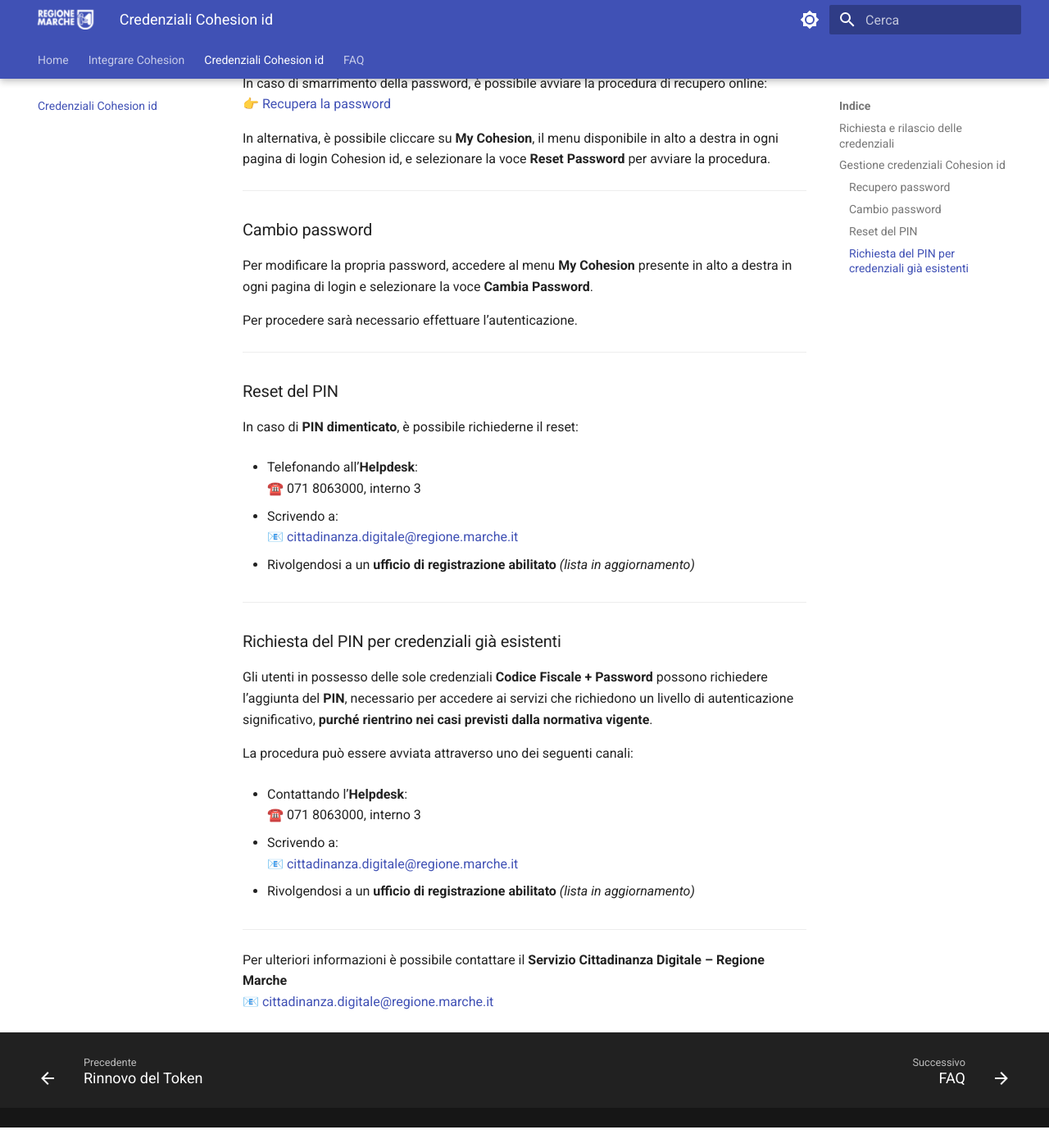
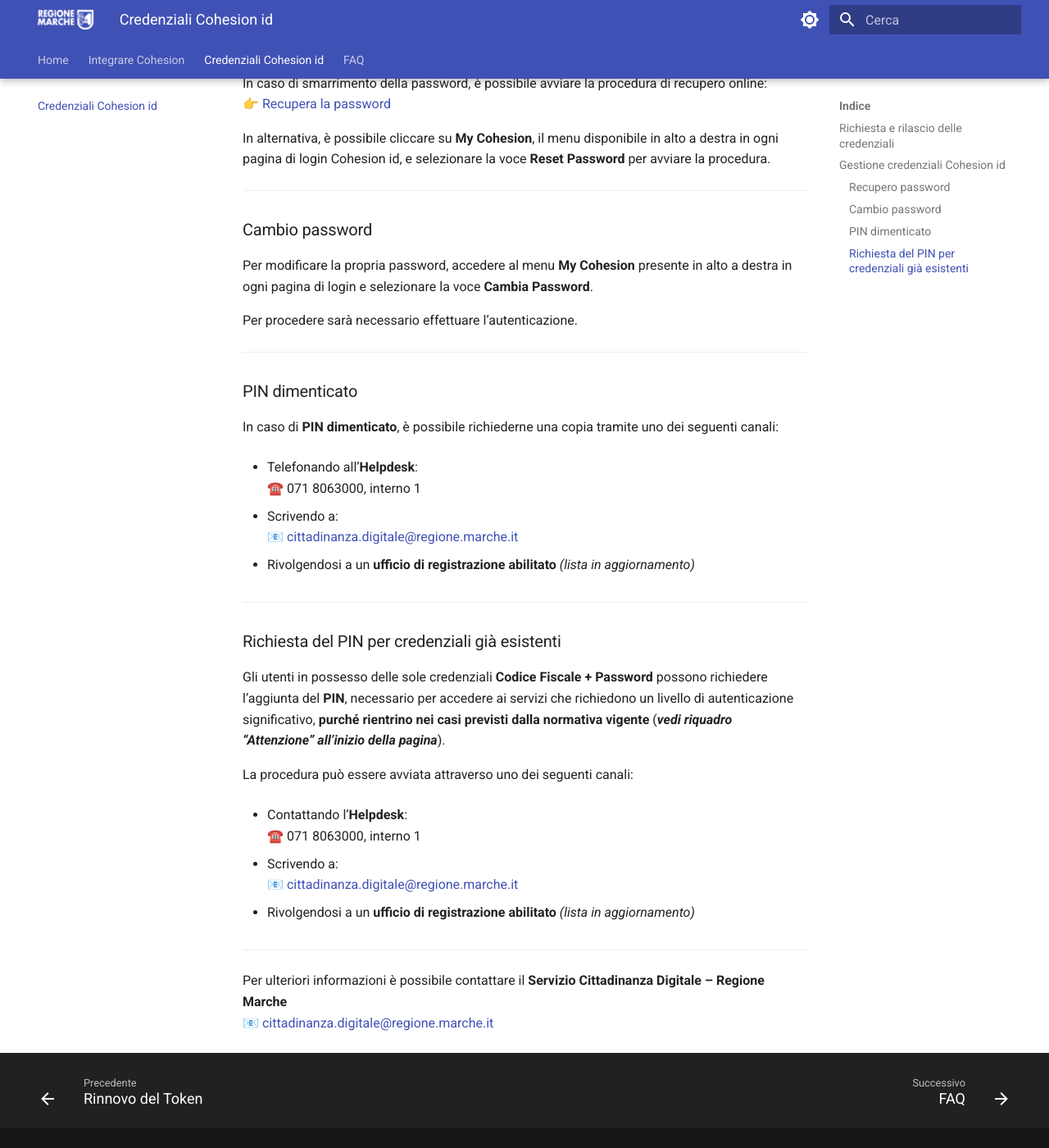
Before and after one commit to regione-marche/CohesionID-Docs, an MkDocs documentation site: the page built from docs/Richiesta-Credenziali-Cohesion.md, in a window 1280 px wide and 1400 px high, scrolled down 971 px. Shown: the whole window at 82% size. Built offline with MkDocs 1.6.1 and Material for MkDocs 9.7.7, drawn with Linux system fonts in a browser that asks for light colours; before the commit the page ends 2346 px from its top, so only the background shows below that.

Commit message:
Update Richiesta-Credenziali-Cohesion.md
Modifica flusso PIN

```diff
--- a/docs/Richiesta-Credenziali-Cohesion.md
+++ b/docs/Richiesta-Credenziali-Cohesion.md
@@ -44,12 +44,12 @@
 
 ---
 
-### Reset del PIN
+### PIN dimenticato
 
-In caso di **PIN dimenticato**, è possibile richiederne il reset:
+In caso di **PIN dimenticato**, è possibile richiederne una copia tramite uno dei seguenti canali:
 
 - Telefonando all’**Helpdesk**:
-  ☎️ 071 8063000, interno 3
+  ☎️ 071 8063000, interno 1
 
 - Scrivendo a:
   📧 [cittadinanza.digitale@regione.marche.it](mailto:cittadinanza.digitale@regione.marche.it)
@@ -60,12 +60,12 @@
 
 ### Richiesta del PIN per credenziali già esistenti
 
-Gli utenti in possesso delle sole credenziali **Codice Fiscale + Password** possono richiedere l’aggiunta del **PIN**, necessario per accedere ai servizi che richiedono un livello di autenticazione significativo, **purché rientrino nei casi previsti dalla normativa vigente**.
+Gli utenti in possesso delle sole credenziali **Codice Fiscale + Password** possono richiedere l’aggiunta del **PIN**, necessario per accedere ai servizi che richiedono un livello di autenticazione significativo, **purché rientrino nei casi previsti dalla normativa vigente** (***vedi riquadro “Attenzione” all’inizio della pagina***).
 
 La procedura può essere avviata attraverso uno dei seguenti canali:
 
 - Contattando l’**Helpdesk**:
-  ☎️ 071 8063000, interno 3
+  ☎️ 071 8063000, interno 1
 
 - Scrivendo a:
   📧 [cittadinanza.digitale@regione.marche.it](mailto:cittadinanza.digitale@regione.marche.it)
```
